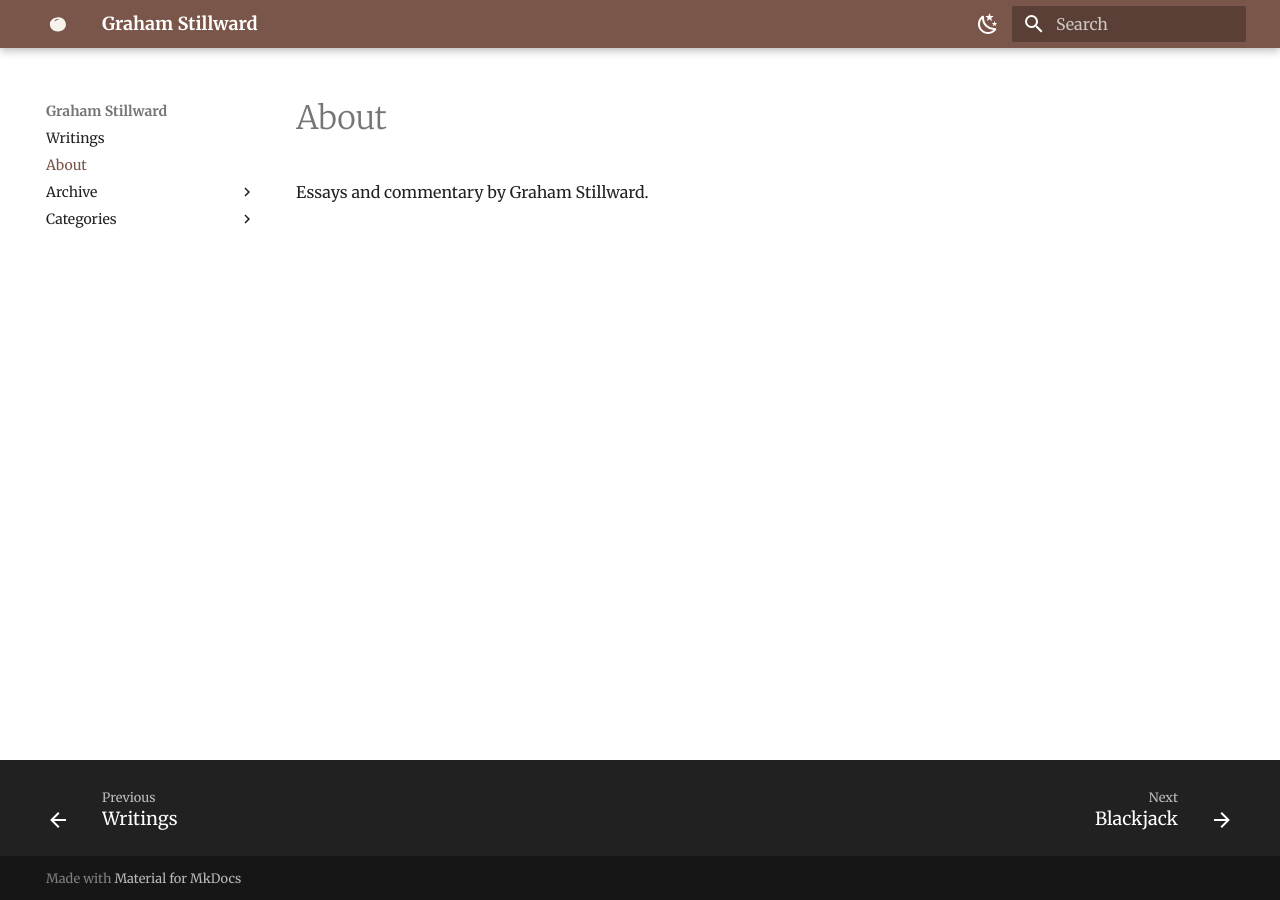
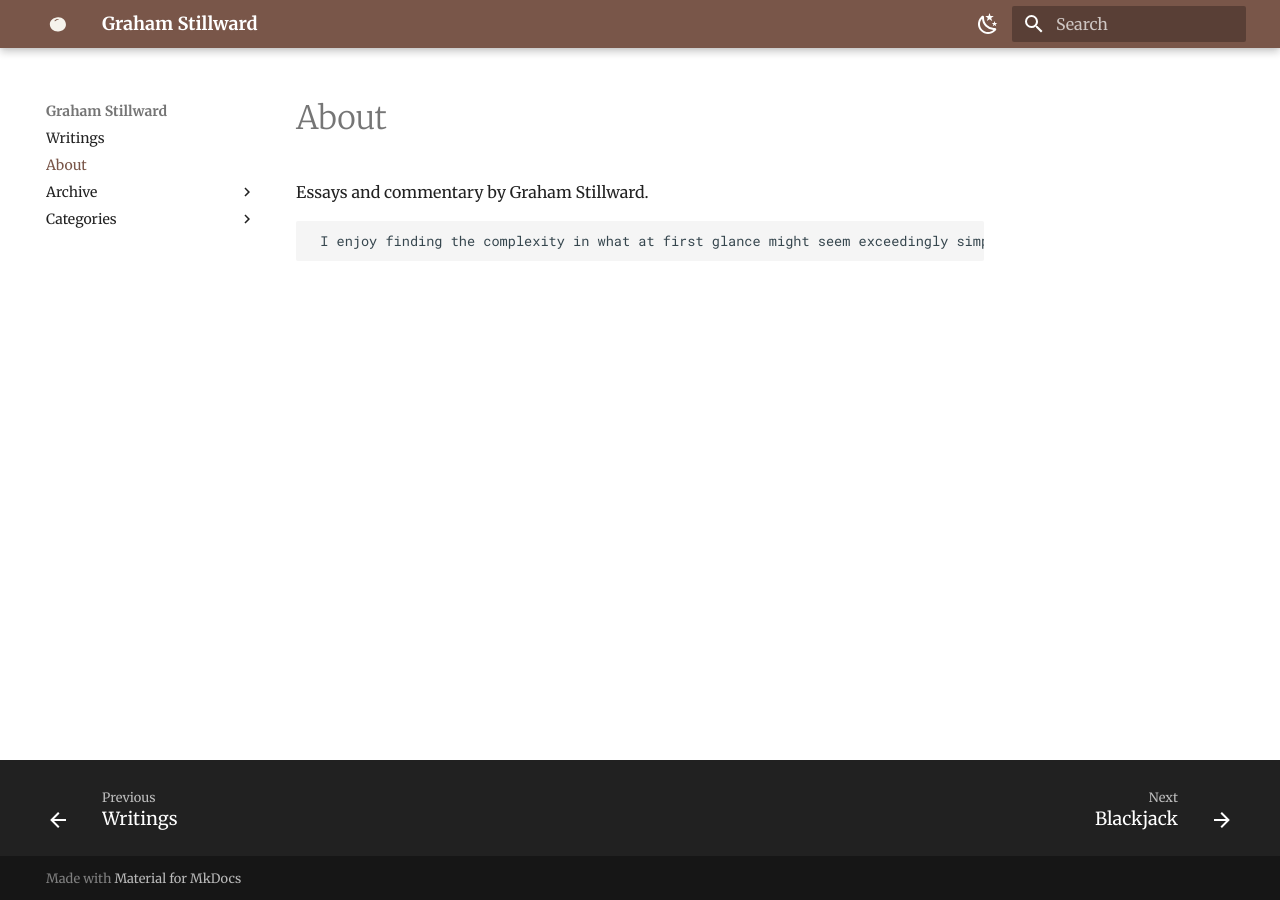
Before and after one commit to graham-stillward/graham-stillward.github.io, an MkDocs documentation site: the page built from docs/about.md, in a window 1280 px wide. Built offline with MkDocs 1.6.1 and Material for MkDocs 9.7.7, drawn with Linux system fonts in a browser that asks for light colours.

Commit message:
Update about.md

```diff
--- a/docs/about.md
+++ b/docs/about.md
@@ -4,3 +4,5 @@ Essays and commentary by Graham Stillward.
 
 <!-- Replace this placeholder with whatever you'd like the About page to say.
      Edit this file on github.com: open it, click the pencil icon, write, commit. -->
+
+     I enjoy finding the complexity in what at first glance might seem exceedingly simple.
```
